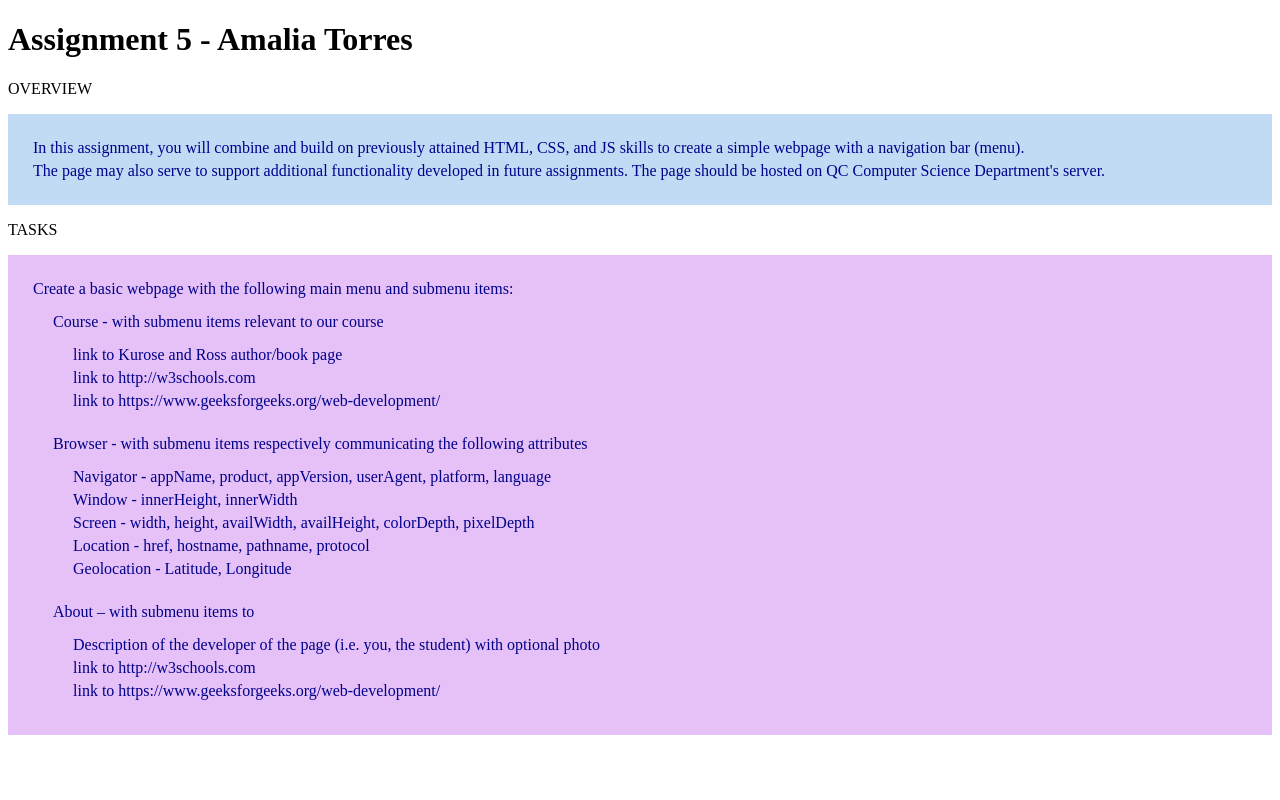
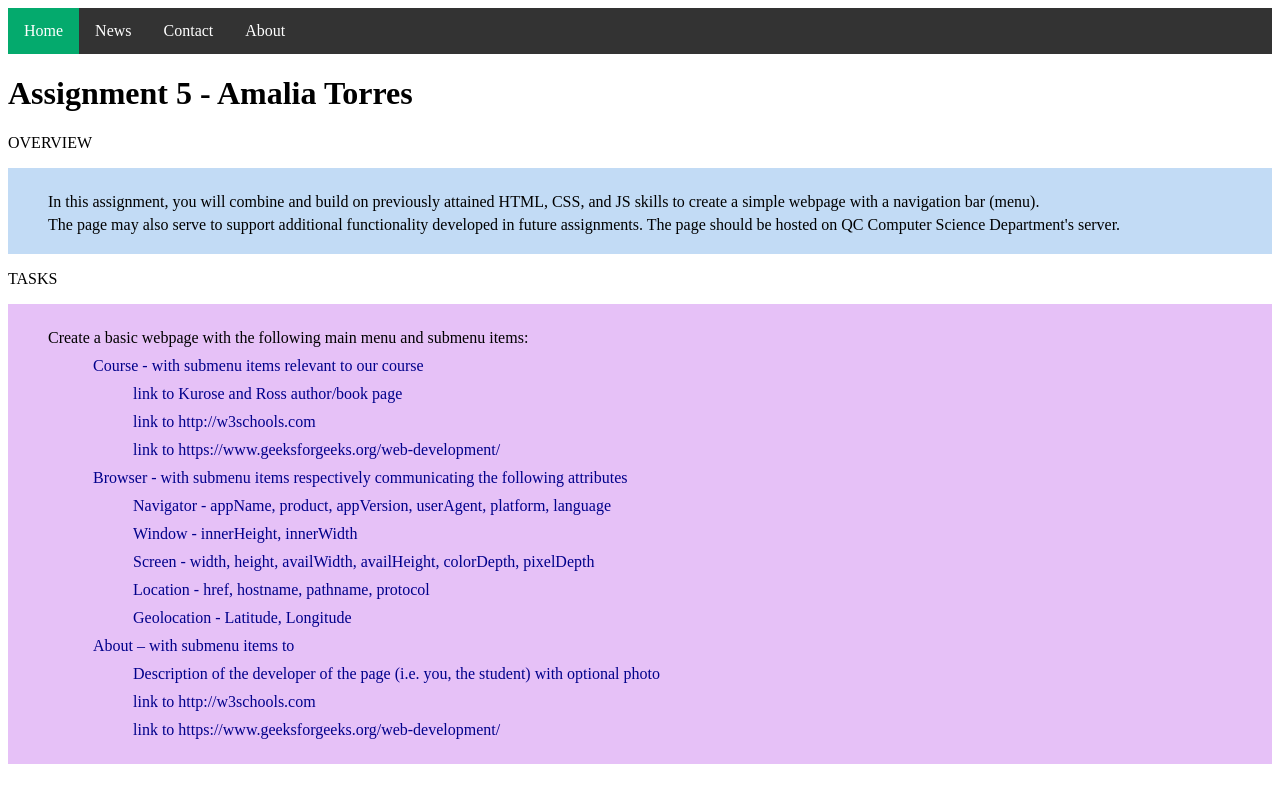
Before and after one commit to amaliato/Assignment5, a plain HTML site: page index.html in a window 1280 px wide. Drawn offline with Linux system fonts and the light colour scheme.

Commit message:
added nav and pages

```diff
--- a/about.css
+++ b/about.css
@@ -22,7 +22,7 @@
 .flex-item {
   background: tomato;
   padding: 5px;
-  width: 400px;
+  width: 300px;
   height: 250px;
   margin-top: 10px;
   line-height: 150px;
--- a/index.html
+++ b/index.html
@@ -4,46 +4,58 @@
 <head>
     <title>Assignment 5 - Amalia Torres</title>
     <link rel="stylesheet" href="style.css">
+    <link rel="stylesheet" href="navigation.css">
 </head>
 
 <body>
 
+
+    <!-- +++++++++NAVIGATION+++++++++ -->
+    <ul class="nav">
+        <li class="navlist" ><a class="active" href="#home">Home</a></li>
+        <li class="navlist" ><a href="browser.html">News</a></li>
+        <li class="navlist" ><a href="#course.html">Contact</a></li>
+        <li class="navlist" ><a href="about.html">About</a></li>
+      </ul>
+     <!-- +++++++++NAVIGATION+++++++++ -->
+
+
     <h1>Assignment 5 - Amalia Torres</h1>
     <p>OVERVIEW</p>
-    <ul class="top">
-        <li>In this assignment, you will combine and build on previously attained HTML, CSS, and JS skills to
+    <ul class="top"  class="ulist">
+        <li class="list">In this assignment, you will combine and build on previously attained HTML, CSS, and JS skills to
             create a simple webpage with a navigation bar (menu). </li>
-        <li>The page may also serve to support additional
+        <li class="list" >The page may also serve to support additional
             functionality developed in future assignments. The page should be hosted on QC Computer Science Department's
             server.</li>
     </ul>
     <p>TASKS</p>
-    <ul class="bottom">
-        <li>Create a basic webpage with the following main menu and submenu items:</li>
-        <ul>
-            <li>Course - with submenu items relevant to our course</li>
-            <ul>
-                <li>link to Kurose and Ross author/book page</li>
-                <li>link to http://w3schools.com</li>
-                <li>link to https://www.geeksforgeeks.org/web-development/</li>
+    <ul class="bottom"  class="ulist">
+        <li class="list" >Create a basic webpage with the following main menu and submenu items:</li>
+        <ul class="ulist">
+            <li class="list">Course - with submenu items relevant to our course</li>
+            <ul class="ulist">
+                <li class="list">link to Kurose and Ross author/book page</li>
+                <li class="list">link to http://w3schools.com</li>
+                <li class="list">link to https://www.geeksforgeeks.org/web-development/</li>
             </ul>
         </ul>
-        <ul>
-            <li>Browser - with submenu items respectively communicating the following attributes</li>
-            <ul>
-                <li>Navigator - appName, product, appVersion, userAgent, platform, language</li>
-                <li>Window - innerHeight, innerWidth</li>
-                <li>Screen - width, height, availWidth, availHeight, colorDepth, pixelDepth</li>
-                <li>Location - href, hostname, pathname, protocol</li>
-                <li>Geolocation - Latitude, Longitude</li>
+        <ul class="ulist">
+            <li class="list" >Browser - with submenu items respectively communicating the following attributes</li>
+            <ul class="ulist">
+                <li class="list">Navigator - appName, product, appVersion, userAgent, platform, language</li>
+                <li class="list">Window - innerHeight, innerWidth</li>
+                <li class="list">Screen - width, height, availWidth, availHeight, colorDepth, pixelDepth</li>
+                <li class="list">Location - href, hostname, pathname, protocol</li>
+                <li class="list">Geolocation - Latitude, Longitude</li>
             </ul>
         </ul>
-        <ul>
-            <li>About – with submenu items to</li>
+        <ul class="ulist">
+            <li class="list">About – with submenu items to</li>
             <ul>
-                <li>Description of the developer of the page (i.e. you, the student) with optional photo</li>
-                <li>link to http://w3schools.com</li>
-                <li>link to https://www.geeksforgeeks.org/web-development/</li>
+                <li class="list">Description of the developer of the page (i.e. you, the student) with optional photo</li>
+                <li class="list">link to http://w3schools.com</li>
+                <li class="list">link to https://www.geeksforgeeks.org/web-development/</li>
             </ul>
         </ul>
     </ul>
--- a/navigation.css
+++ b/navigation.css
@@ -0,0 +1,27 @@
+.nav {
+  list-style-type: none;
+  margin: 0;
+  padding: 0;
+  overflow: hidden;
+  background-color: #333;
+}
+
+.navlist {
+  float: left;
+}
+
+li a {
+  display: block;
+  color: white;
+  text-align: center;
+  padding: 14px 16px;
+  text-decoration: none;
+}
+
+li a:hover:not(.active) {
+  background-color: #111;
+}
+
+.active {
+  background-color: #04AA6D;
+}
--- a/style.css
+++ b/style.css
@@ -1,11 +1,10 @@
-  ul {
+.list{
     list-style-type: none;
     padding-left: 20px;
     padding-top: 5px;
-    padding-bottom: 5px;
   }
 
-  ul li {
+.ulist li {
     /* background: #cce5ff; */
     color: darkblue;
     margin: 5px;
```
Also changed, not shown: about.html (+4 -4 lines), 1 other file.
